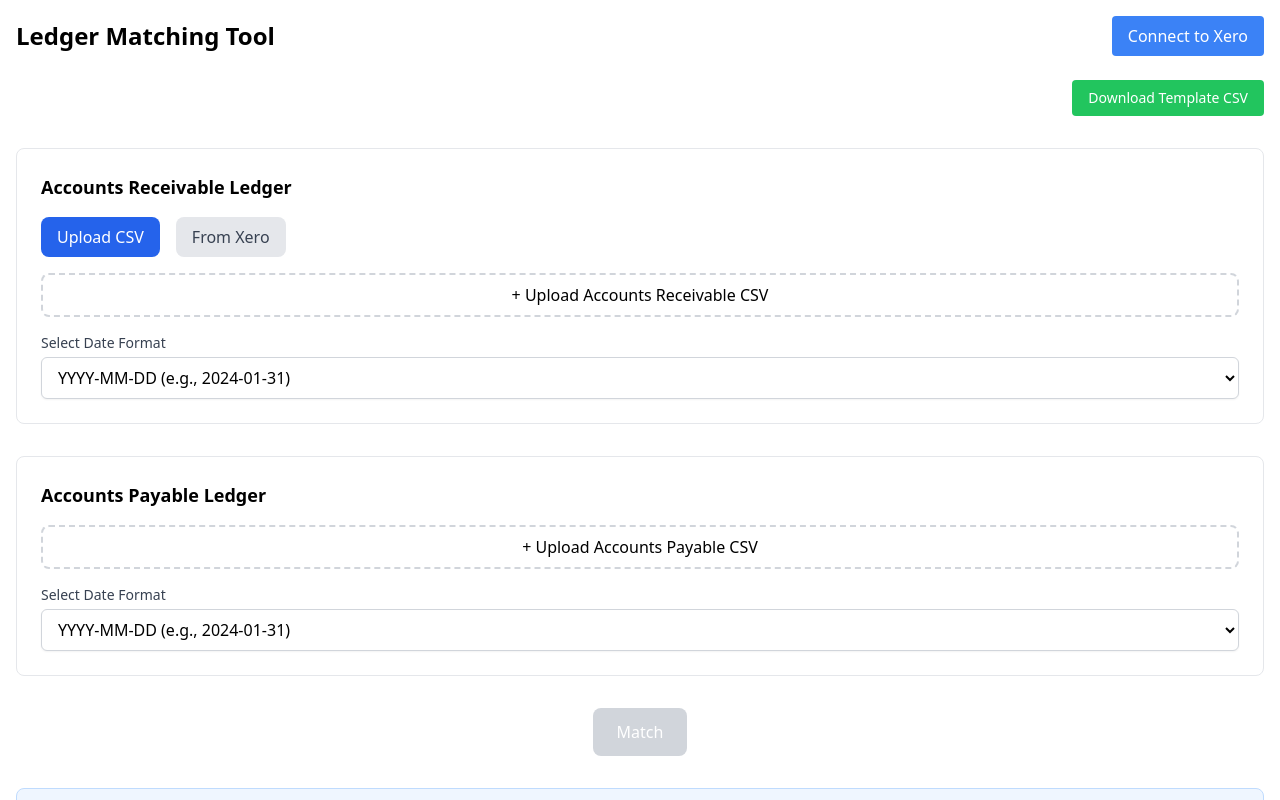
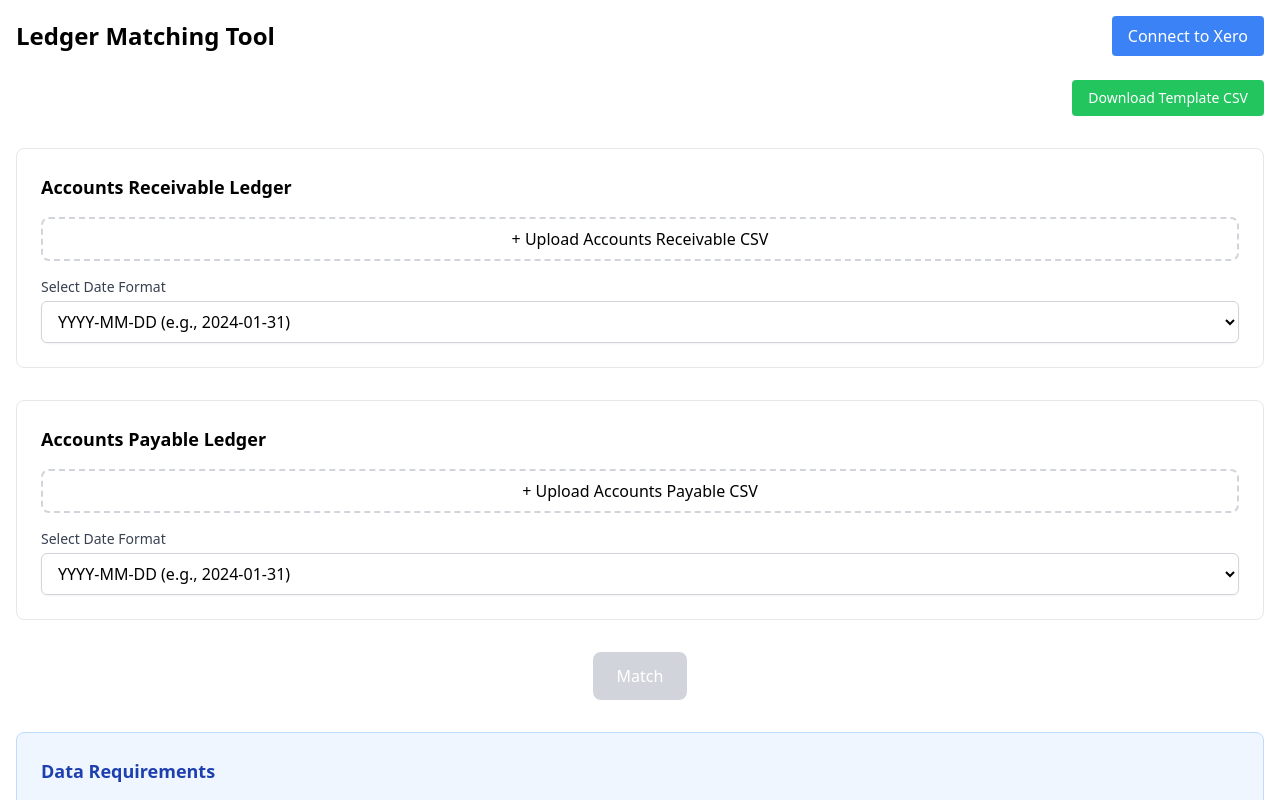
Before and after one commit to TomWall1/Ledger-Match, a React (Create React App) app in the folder frontend/: page / in a window 1280 px wide. Shown: the top 800 px of the page. Built offline with nearby package versions, Linux system fonts and the light colour scheme.

Commit message:
Update ARSourceSelector to handle optional Xero integration

```diff
--- a/frontend/src/components/ARSourceSelector.js
+++ b/frontend/src/components/ARSourceSelector.js
@@ -2,7 +2,7 @@ import React, { useState, useEffect } from 'react';
 import { FileUpload } from './FileUpload';
 import DateFormatSelect from './DateFormatSelect';
 
-const ARSourceSelector = ({ onFileSelected, onDateFormatChange, selectedDateFormat, file }) => {
+const ARSourceSelector = ({ onFileSelected, onDateFormatChange, selectedDateFormat, file, isXeroAuthenticated }) => {
   const [sourceType, setSourceType] = useState('csv');
   const [customers, setCustomers] = useState([]);
   const [selectedCustomer, setSelectedCustomer] = useState('');
@@ -10,10 +10,10 @@ const ARSourceSelector = ({ onFileSelected, onDateFormatChange, selectedDateForm
   const [error, setError] = useState(null);
 
   useEffect(() => {
-    if (sourceType === 'xero') {
+    if (sourceType === 'xero' && isXeroAuthenticated) {
       fetchCustomers();
     }
-  }, [sourceType]);
+  }, [sourceType, isXeroAuthenticated]);
 
   const fetchCustomers = async () => {
     try {
@@ -71,6 +71,7 @@ const ARSourceSelector = ({ onFileSelected, onDateFormatChange, selectedDateForm
 
   return (
     <div className="space-y-4">
+      {isXeroAuthenticated && (
         <div className="flex space-x-4 mb-4">
           <button
             onClick={() => setSourceType('csv')}
@@ -89,8 +90,9 @@ const ARSourceSelector = ({ onFileSelected, onDateFormatChange, selectedDateForm
             From Xero
           </button>
         </div>
+      )}
 
-      {sourceType === 'csv' ? (
+      {sourceType === 'csv' || !isXeroAuthenticated ? (
         <div className="space-y-4">
           <FileUpload
             onFileSelected={(file) => onFileSelected({ type: 'csv', file })}
```
Lines whose indentation alone changed are shown as unchanged.
